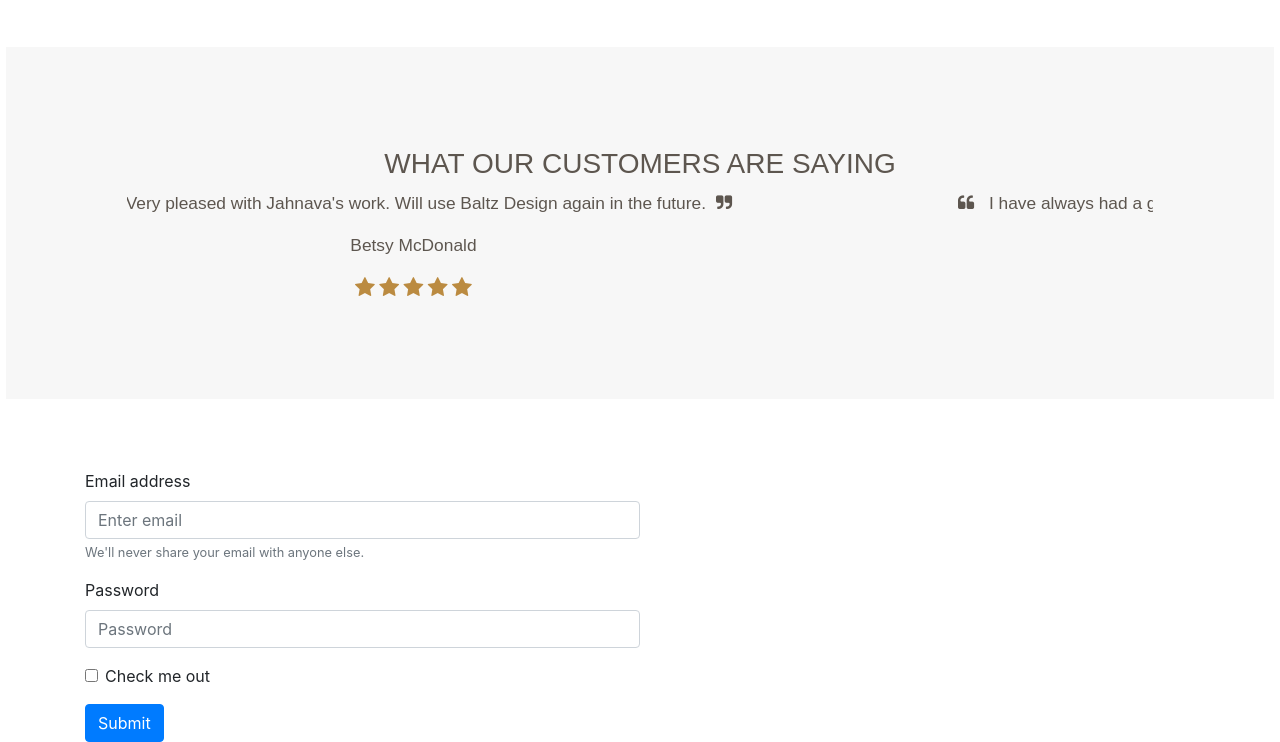
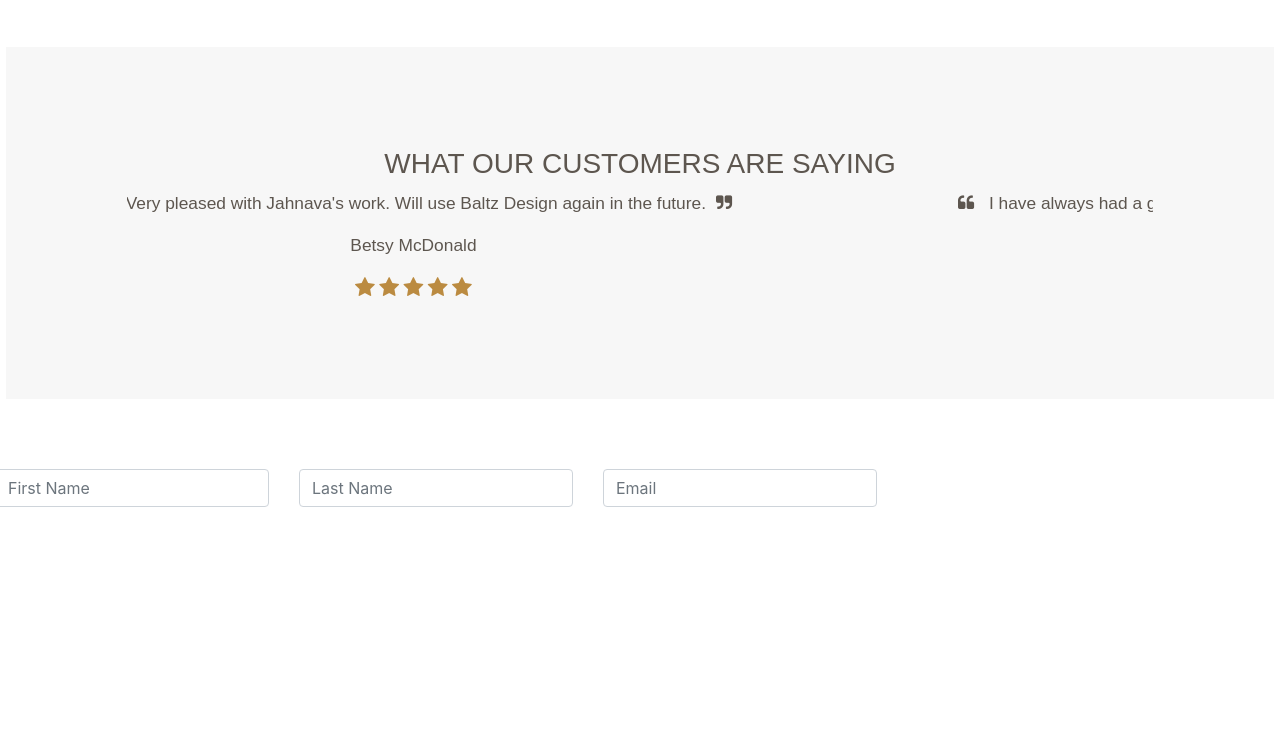
Before and after one commit to Jahnava/example-one, a website: page public/html/index.html in a window 1280 px wide. Shown: the part 3037-3779 px from the top of the page. After the commit the page ends 3544 px from the top, so only its background shows below. Drawn offline with nearby package versions, Linux system fonts and the light colour scheme.

Commit message:
edited my form. still not centered

```diff
--- a/public/css/main.css
+++ b/public/css/main.css
@@ -132,10 +132,10 @@ section#home-reviews p{
 
 /* contact */
 
-.box{
+/* .box{
   width: 50%;
   float: inherit;
-}
+} */
 
 /* footer */
 
--- a/public/html/index.html
+++ b/public/html/index.html
@@ -200,24 +200,24 @@
     					</div>
     				</section>
             <!-- form -->
-            <div class='container form-area'>
-              <form class='box'>
-                <div class="form-group">
-                  <label for="exampleInputEmail1">Email address</label>
-                  <input type="email" class="form-control" id="exampleInputEmail1" aria-describedby="emailHelp" placeholder="Enter email">
-                  <small id="emailHelp" class="form-text text-muted">We'll never share your email with anyone else.</small>
-                </div>
-                <div class="form-group">
-                  <label for="exampleInputPassword1">Password</label>
-                  <input type="password" class="form-control" id="exampleInputPassword1" placeholder="Password">
-                </div>
-                <div class="form-group form-check">
-                  <input type="checkbox" class="form-check-input" id="exampleCheck1">
-                  <label class="form-check-label" for="exampleCheck1">Check me out</label>
-                </div>
-                <button type="submit" class="btn btn-primary">Submit</button>
-              </form>
-            </div>
+            <form>
+  <div class="form-row">
+    <div class="row float-center">
+    <div class="col-4">
+      <input type="text" class="form-control" placeholder="First Name">
+    </div>
+    <div class="col-4">
+      <input type="text" class="form-control" placeholder="Last Name">
+    </div>
+    <div class="col-4">
+      <input type="email" class="form-control" id="colFormLabel" placeholder="Email">
+    </div>
+  </div>
+  </div>
+</form>
+
+
+
 
   <script src="https://code.jquery.com/jquery-3.2.1.slim.min.js" integrity="sha384-KJ3o2DKtIkvYIK3UENzmM7KCkRr/rE9/Qpg6aAZGJwFDMVNA/GpGFF93hXpG5KkN" crossorigin="anonymous"></script>
   <script src="https://cdnjs.cloudflare.com/ajax/libs/popper.js/1.12.9/umd/popper.min.js" integrity="sha384-ApNbgh9B+Y1QKtv3Rn7W3mgPxhU9K/ScQsAP7hUibX39j7fakFPskvXusvfa0b4Q" crossorigin="anonymous"></script>
```
